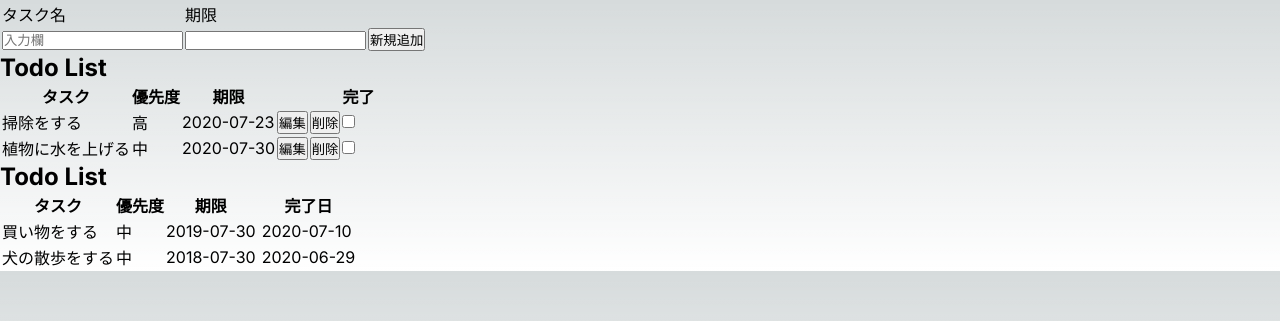
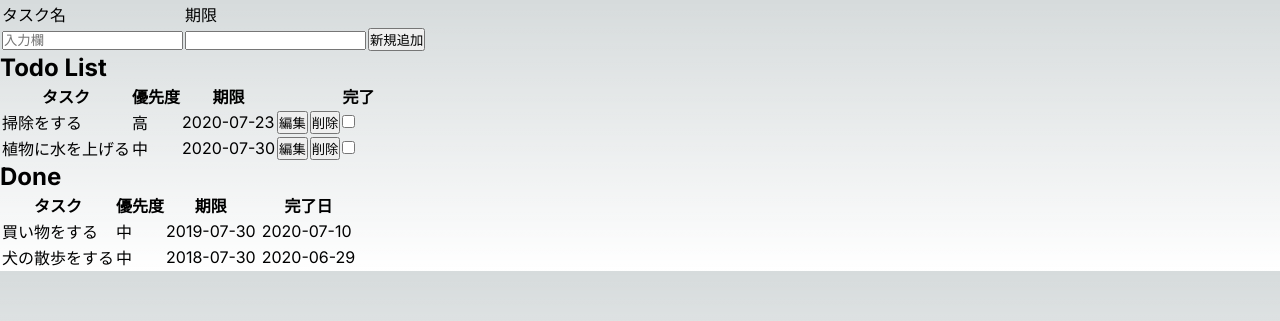
Before and after one commit to YinKa629/nextjs-sample-todo-app, a Next.js app: page / in a window 1280 px wide. Shown: the top 321 px of the page. Built offline with nearby package versions, Linux system fonts and the light colour scheme.

Commit message:
指摘修正

```diff
--- a/src/app/components/NewTodoItem.tsx
+++ b/src/app/components/NewTodoItem.tsx
@@ -3,7 +3,7 @@ import { useState } from "react";
 import { v4 as uuidv4 } from "uuid";
 
 interface NewTodoItemProps {
-  onAddTodo: (task: string) => void;
+  onAddTodo: (todo: TodoItem) => void;
 }
 
 export const NewTodoItem: React.FC<NewTodoItemProps> = ({ onAddTodo }) => {
@@ -14,10 +14,18 @@ export const NewTodoItem: React.FC<NewTodoItemProps> = ({ onAddTodo }) => {
   };
 
   const handleAddTodo = () => {
-    onAddTodo(task);
+    if (!task.trim()) return;
+    // 修正点：newTodoItemをNewTodoItemコンポーネント内で生成する
+    const newTodoItem: TodoItem = {
+      id: uuidv4(),
+      taskName: task,
+      completed: false,
+    };
+    onAddTodo(newTodoItem);
     setTask("");
   };
 
+  // TODO: CSSフレックスボックスに修正する
   return (
     <table>
       <thead>
--- a/src/app/components/TodoListItem.tsx
+++ b/src/app/components/TodoListItem.tsx
@@ -1,7 +1,7 @@
 import { TodoItem } from "app/page";
 
 // 質問：page側で行ったProps定義と同様のものをコンポーネント側でも定義すべきなのか
-interface TodoItemProps {
+interface TodoListItemProps {
   item: TodoItem;
 }
 
@@ -20,7 +20,7 @@ function getPriorityLabel(priority?: number) {
 }
 
 // 修正点：default exportからnamed exportへ変更
-export const TodoListItem: React.FC<TodoItemProps> = ({ item }) => {
+export const TodoListItem: React.FC<TodoListItemProps> = ({ item }) => {
   return (
     // 修正点：Keyはmapの要素ではなく、item.idを用いる
     <tr key={item.id}>
--- /dev/null
+++ b/src/app/components/TodoListTable.tsx
@@ -0,0 +1,36 @@
+import { TodoItem } from "app/page";
+import { TodoListItem } from "./TodoListItem";
+
+// 修正点：Reactコンポーネントに渡す型をPropsでまとめる（質問：Propsでまとめるべきなのか）
+interface TodoListTableProps {
+  items: TodoItem[];
+  editable: boolean;
+}
+
+// 修正点：todoDataをTableコンポーネントから渡すように変える
+export const TodoListTable: React.FC<TodoListTableProps> = ({
+  items,
+  editable,
+}) => {
+  return (
+    <div>
+      <table>
+        <thead>
+          <tr>
+            <th>タスク</th>
+            <th>優先度</th>
+            <th>期限</th>
+            <th></th>
+            <th></th>
+            <th>{editable ? "完了" : "完了日"}</th>
+          </tr>
+        </thead>
+        <tbody>
+          {items.map((item) => (
+            <TodoListItem key={item.id} item={item} />
+          ))}
+        </tbody>
+      </table>
+    </div>
+  );
+};
--- a/src/app/page.tsx
+++ b/src/app/page.tsx
@@ -6,6 +6,8 @@ import { useState } from "react";
 import { TodoListItem } from "./components/TodoListItem";
 import React from "react";
 import { NewTodoItem } from "./components/NewTodoItem";
+import { NextPage } from "next";
+import { TodoListTable } from "./components/TodoListTable";
 
 export type TodoItem = {
   id: string;
@@ -16,12 +18,6 @@ export type TodoItem = {
   completed: boolean;
   completedAt?: Date;
 };
-
-// 修正点：Reactコンポーネントに渡す型をPropsでまとめる（質問：Propsでまとめるべきなのか）
-interface TodoTableProps {
-  items: TodoItem[];
-  editable: boolean;
-}
 
 const todoData: TodoItem[] = [
   {
@@ -56,69 +52,27 @@ const todoData: TodoItem[] = [
   },
 ];
 
-// 修正点：todoDataをTableコンポーネントから渡すように変える
-export const TodoTable: React.FC<TodoTableProps> = ({ items, editable }) => {
-  // 修正点：第一引数はtodoData、第二引数はtodoDate全体を書き換える関数、useStateの引数にはtodoDateを入れる
-  // const [todoItems, setTodoItems] = useState<TodoItem[]>(items);
-
-  // const addTodoItems = (task: string) => {
-  //   if (!task.trim()) return;
-
-  //   setTodoItems((todoItems) => [
-  //     ...todoItems,
-  //     { id: uuidv4(), taskName: task, completed: false },
-  //   ]);
-  // };
-
-  return (
-    <div>
-      <h2>Todo List</h2>
-      {/* {editable && <NewTodoItem onAddTodo={addTodoItems} />} */}
-      <table>
-        <thead>
-          <tr>
-            <th>タスク</th>
-            <th>優先度</th>
-            <th>期限</th>
-            <th></th>
-            <th></th>
-            <th>{editable ? "完了" : "完了日"}</th>
-          </tr>
-        </thead>
-        <tbody>
-          {items.map((item) => (
-            <TodoListItem key={item.id} item={item} />
-          ))}
-        </tbody>
-      </table>
-    </div>
-  );
-};
-
-const Table: React.FC<TodoTableProps> = ({}) => {
+const TodoListPage: NextPage = ({}) => {
   const [todoItems, setTodoItems] = useState<TodoItem[]>(todoData);
 
   const incompleteItems = todoItems.filter((todoItems) => !todoItems.completed);
   const doneItems = todoItems.filter((todoItems) => todoItems.completed);
 
-  const addTodoItems = (task: string) => {
-    if (!task.trim()) return;
-
-    setTodoItems((todoItems) => [
-      ...todoItems,
-      { id: uuidv4(), taskName: task, completed: false },
-    ]);
+  const addTodoItems = (newTodoItem: TodoItem) => {
+    setTodoItems((todoItems) => [...todoItems, newTodoItem]);
   };
 
   return (
     <div>
+      <NewTodoItem onAddTodo={addTodoItems} />
+      {/* 修正点：タイトルはTodoListTableコンポーネント外に出す */}
+      <h2>Todo List</h2>
       {/* 修正点： 2つのTableを1つのコンポーネントに集約し、ediitable変数で切り替え*/}
-      <NewTodoItem onAddTodo={addTodoItems} />
-      <TodoTable items={incompleteItems} editable={true} />
-      <TodoTable items={doneItems} editable={false} />
+      <TodoListTable items={incompleteItems} editable={true} />
+      <h2>Done</h2>
+      <TodoListTable items={doneItems} editable={false} />
     </div>
   );
 };
 
-// 質問：export const Tableやexportせずにconst Tableでは動かないのはなぜですか。
-export default Table;
+export default TodoListPage;
```
